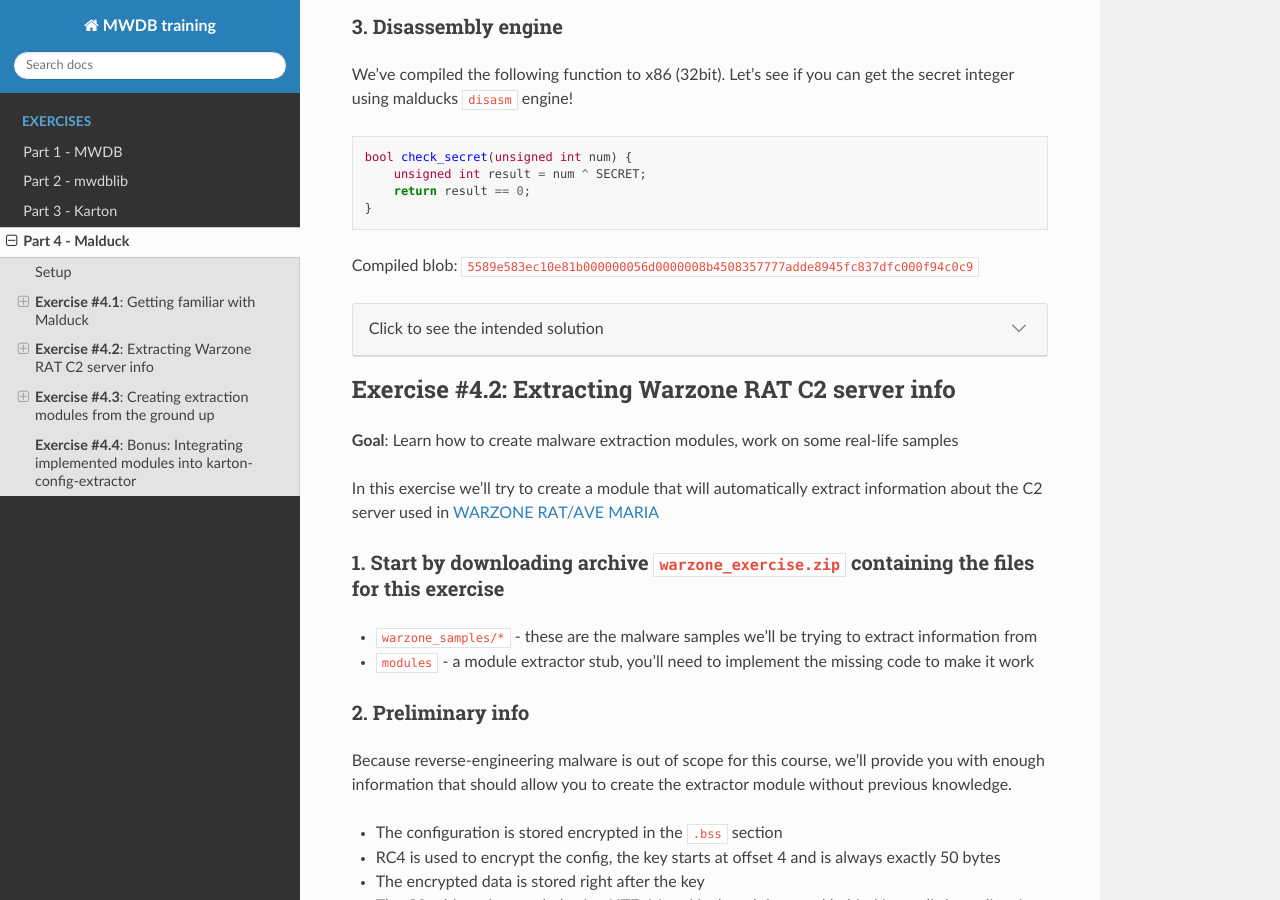
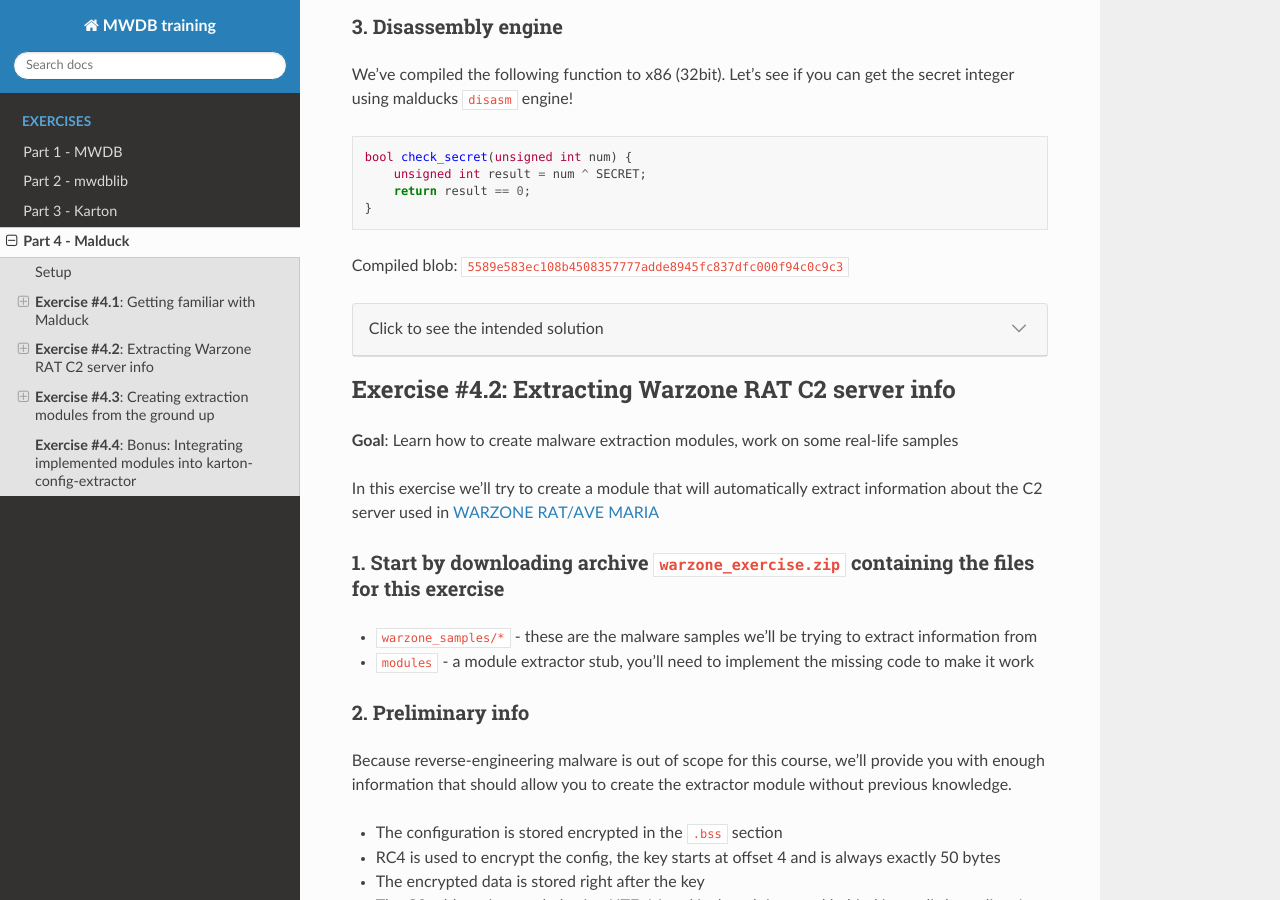
Before and after one commit to CERT-Polska/training-mwdb, a Sphinx documentation site: the page built from source/part-4.md, in a window 1280 px wide and 900 px high, scrolled down 1133 px. Built offline with Sphinx 7.4.7 and the Read the Docs theme 2.0.0, drawn with Linux system fonts in a browser that asks for light colours.

Commit message:
Update opcodes

`````diff
--- a/source/part-4.md
+++ b/source/part-4.md
@@ -65,14 +65,14 @@
 }
 ```
 
-Compiled blob: `5589e583ec10e81b000000056d0000008b4508357777adde8945fc837dfc000f94c0c9`
+Compiled blob: `5589e583ec108b4508357777adde8945fc837dfc000f94c0c9c3`
 
 
 ````{dropdown} Click to see the intended solution
 ```python
 from malduck import disasm
 
-assembly = "5589e583ec10e81b000000056d0000008b4508357777adde8945fc837dfc000f94c0c9"
+assembly = "5589e583ec108b4508357777adde8945fc837dfc000f94c0c9c3"
 
 for c in disasm(data=bytes.fromhex(assembly), addr=0):
     if c.mnem == "xor" and c.op2.is_imm:
`````
